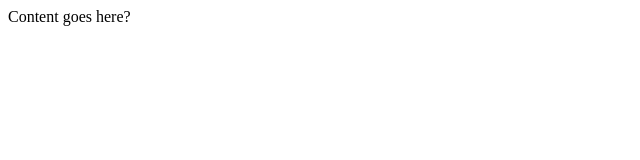
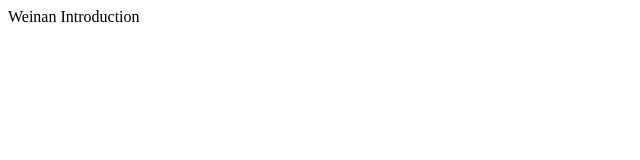
Before and after one commit to WeinanZ/Weinan, a plain HTML site: page index.html in a window 1280 px wide. Shown: the full height of the page, 0-640 px from the left. Drawn offline with Linux system fonts and the light colour scheme.

Commit message:
Update index.html

```diff
--- a/index.html
+++ b/index.html
@@ -5,6 +5,6 @@
 <meta name="google-site-verification" content="M4QQrYx1kvQzD3bbA09GjLlzE6B_4EBXCfYcrh9zN0g" />
 </head>
 <body>
-Content goes here?
+Weinan Introduction
 </body>
 </html>
```
